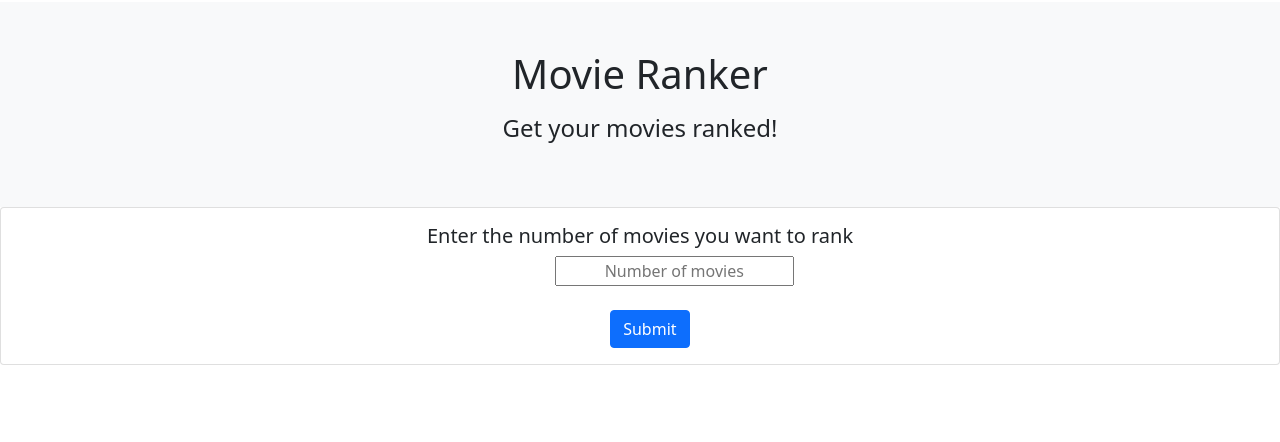
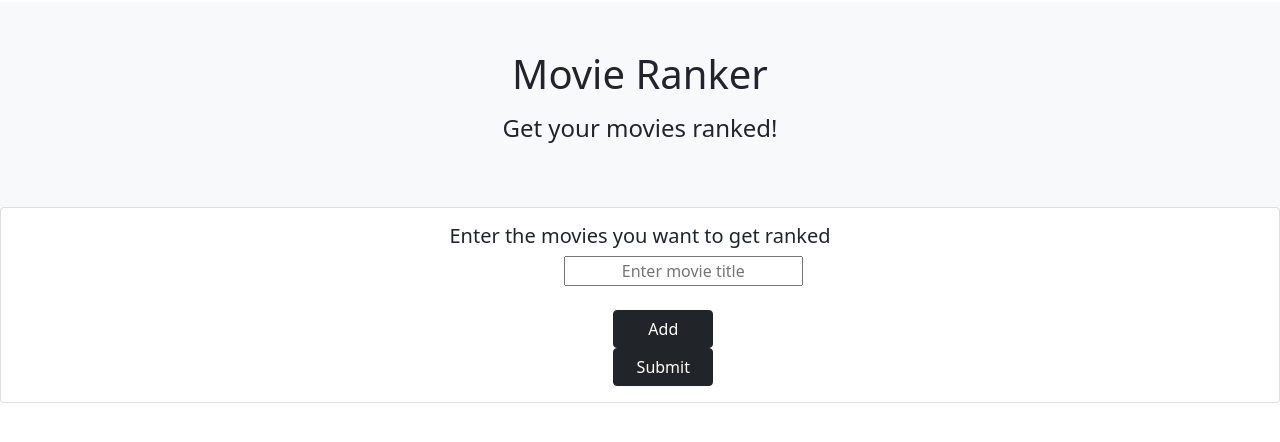
Before and after one commit to Tahmeem/Movie-Ranker, a Flask app: page / in a window 1280 px wide. Shown: the part 56-498 px from the top of the page. Run offline with Flask 2, Linux system fonts and the light colour scheme.

Commit message:
Two buttons added and form set up to process data

```diff
--- a/src/static/styles.css
+++ b/src/static/styles.css
@@ -4,7 +4,7 @@ a.Login{
     border: 1px ridge lightslategrey;
 }
 a.Login:hover{
-    background-color:blue;
+    background-color:#99bbff;
 }
 
 a.Sign-in {
@@ -14,7 +14,7 @@ a.Sign-in {
 }
 
 a.Sign-in:hover{
-    background-color:blue;
+    background-color:#99bbff;
 }
 
 .main-header{
@@ -36,7 +36,14 @@ a.Sign-in:hover{
 .input-style::placeholder{
     text-align: center;
 }
-.btn-styling{
-    position: relative;
+
+.btn-styling1,.btn-styling2{
+    display: inline-block;
+    width:100px;
     margin-left:43%;
 }
+
+.movie-names{
+    position:relative;
+    margin-left:45%;
+}
--- a/src/templates/index.html
+++ b/src/templates/index.html
@@ -49,22 +49,23 @@
       <div class="p-5 text-center bg-light" style="margin-top: 58px;">
         <h1 class="mb-3">Movie Ranker</h1>
         <h4 class="mb-3">Get your movies ranked!</h4>
-        <!-- <a class="btn btn-primary" href="" role="button">Call to action</a> -->
       </div>
       <!-- Jumbotron -->
     <div class="card ">
 
       <div class="card-body card-styling">
-        <h5 class="card-title">Enter the number of movies you want to rank</h5>
+        <h5 class="card-title">Enter the movies you want to get ranked</h5>
         <form method = "POST">
-            <input class = "input-style" type="text" name="count" placeholder="Number of movies"><br><br>
-            <a href="#" class="btn btn-primary btn-styling">Submit</a>
+            <input class = "input-style" type="text" name="count" placeholder="Enter movie title"><br><br>
+            <button type = "submit" name = "add" class = "btn btn-dark btn-styling1">Add</button>
+            <button type="submit" name = "submit" class="btn btn-dark btn-styling2">Submit</button>
         </form>
       </div>
     </div>
+        <br><br>
     <form>
         {% for movie in range(count) %}
-            <input type="text" name="movie" placeholder="Enter Movie {{movie+1}} "><br>
+            <input class = 'movie-names'type="text" name="movie" placeholder="Enter Movie {{movie+1}} "><br>
         {% endfor %}
     </form>
     <script src="https://cdn.jsdelivr.net/npm/bootstrap@5.0.1/dist/js/bootstrap.bundle.min.js" integrity="sha384-gtEjrD/SeCtmISkJkNUaaKMoLD0//ElJ19smozuHV6z3Iehds+3Ulb9Bn9Plx0x4" crossorigin="anonymous"></script>
```
